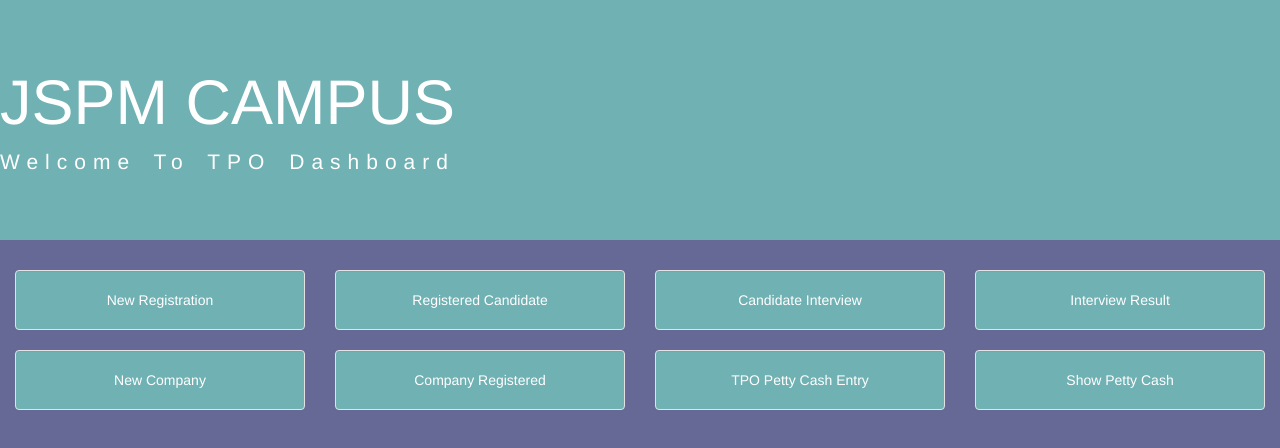
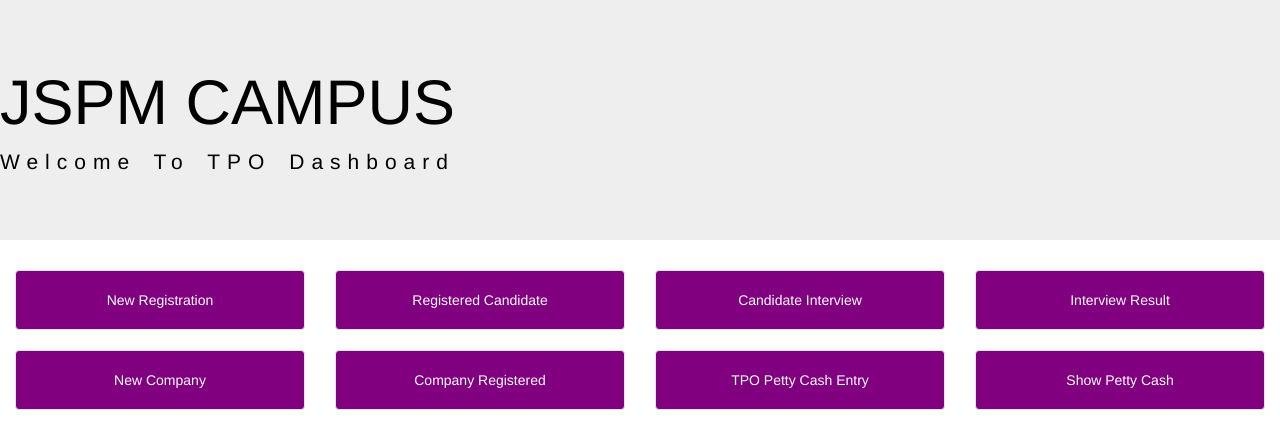
Before and after one commit to nehapathak-s/-jspm_project, a plain HTML site: page web/DashboardTpo.html in a window 1280 px wide. Drawn offline with nearby package versions, Linux system fonts and the light colour scheme.

Commit message:
Update DashboardTpo.html

```diff
--- a/web/DashboardTpo.html
+++ b/web/DashboardTpo.html
@@ -7,18 +7,15 @@
 </script>
 
 <style type="text/css">
-        body
-        {
-            background-color: #666996;
-        }
+
 	.abc
 	{
-		background-color: #70B1B3;
-		color: white;
+		background-color: #eee;
+		color: black;
 	}
 	.well
 	{
-		background-color: #70B1B3;
+		background-color: purple;
 		color: white;
 	}
 	.well:hover
```
